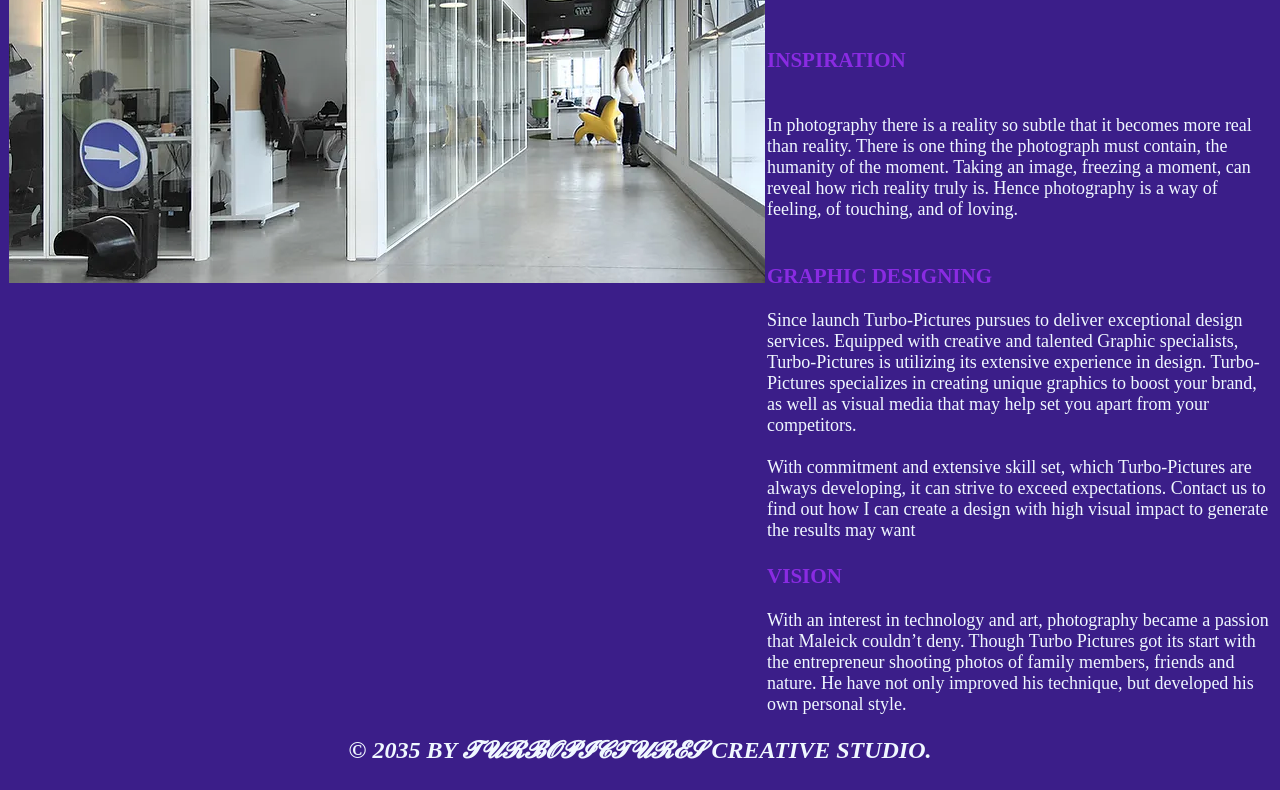
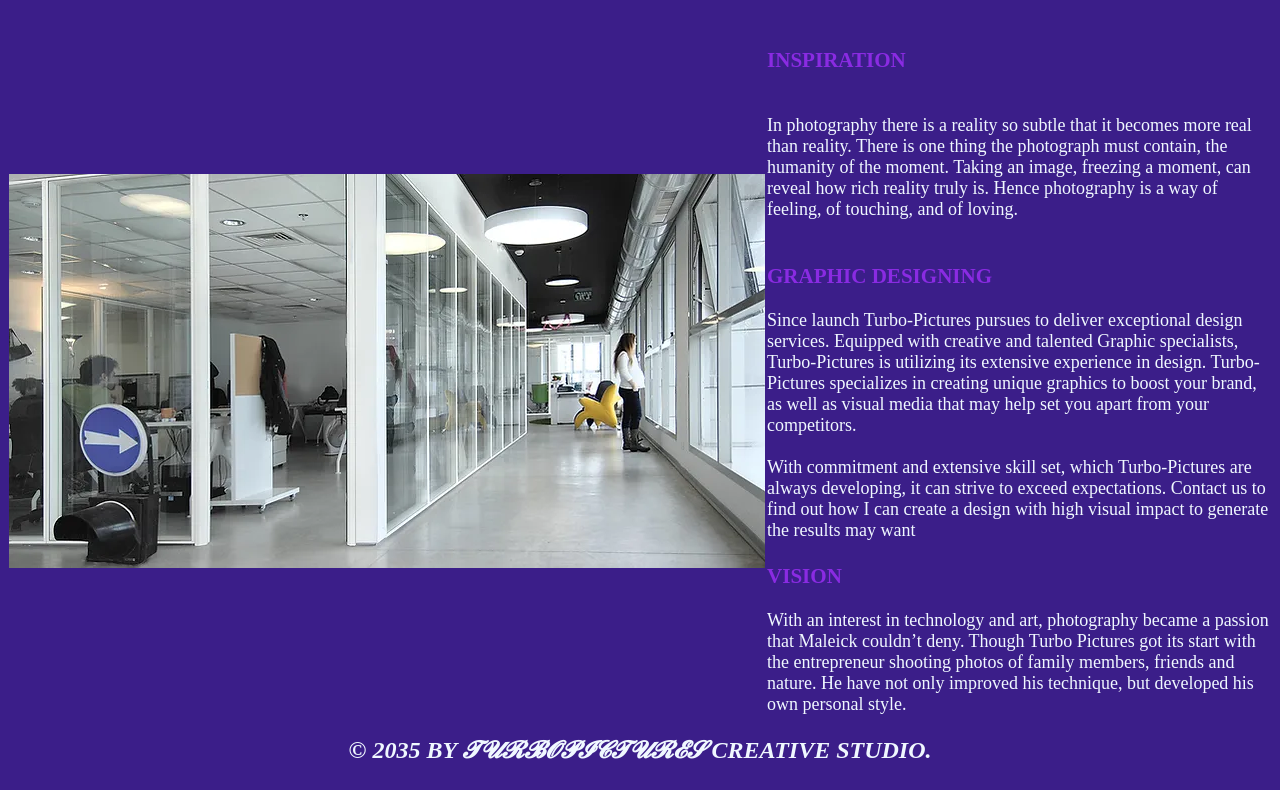
Before and after one commit to SkullFirelegendary/Turbo-Pictures, a plain HTML site: page about.html in a window 1280 px wide. Shown: the part 267-1057 px from the top of the page. Drawn offline with Linux system fonts and the light colour scheme.

```diff
--- a/about.html
+++ b/about.html
@@ -8,12 +8,6 @@
         <link rel="stylesheet" href="index.css">
         <title>Turbo Pictures</title>
     </head>
-     <style>
-         .about{
-            position:sticky;
-            bottom: 100%;
-         }
-    </style>
     <body>
         <table>
             <tr>
```
